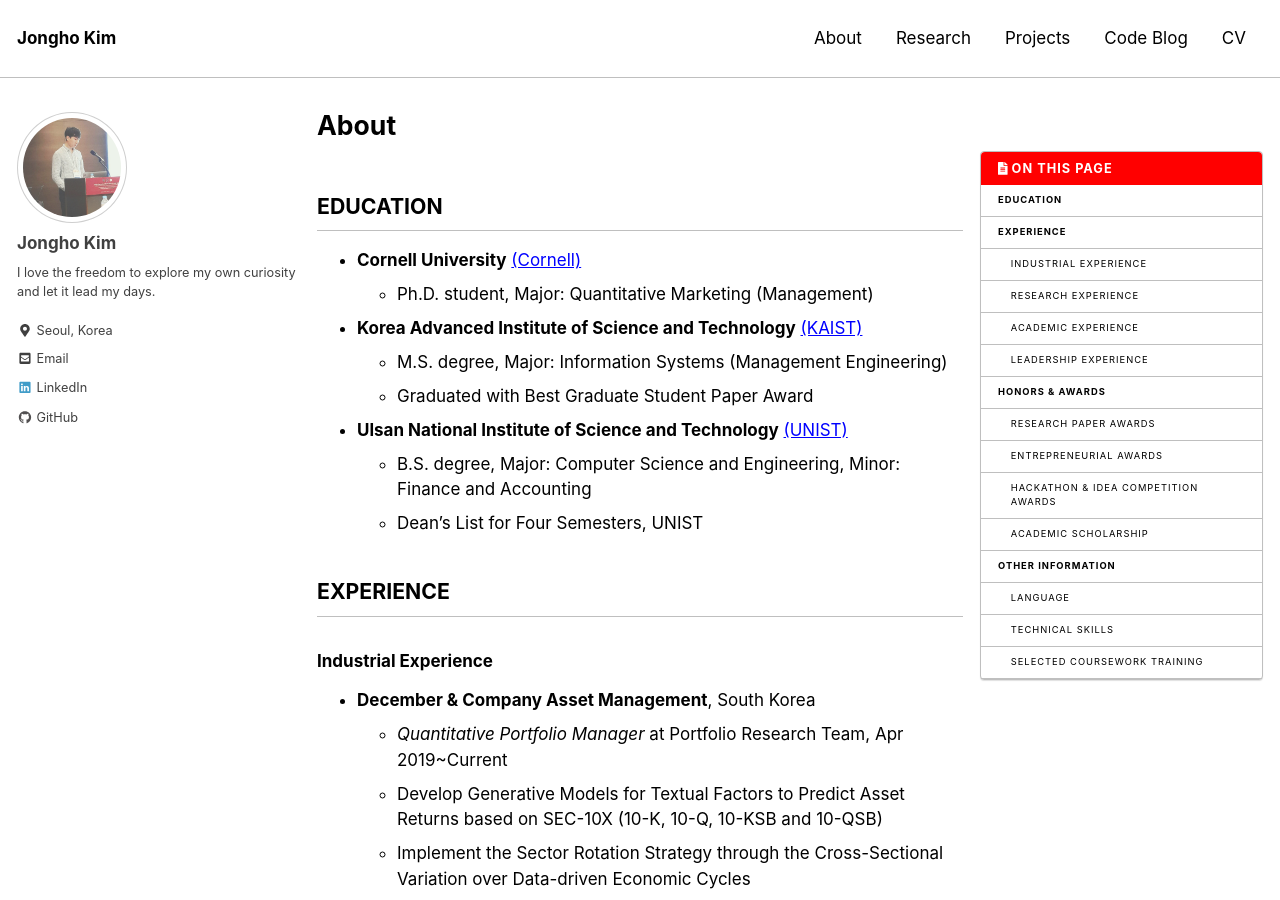
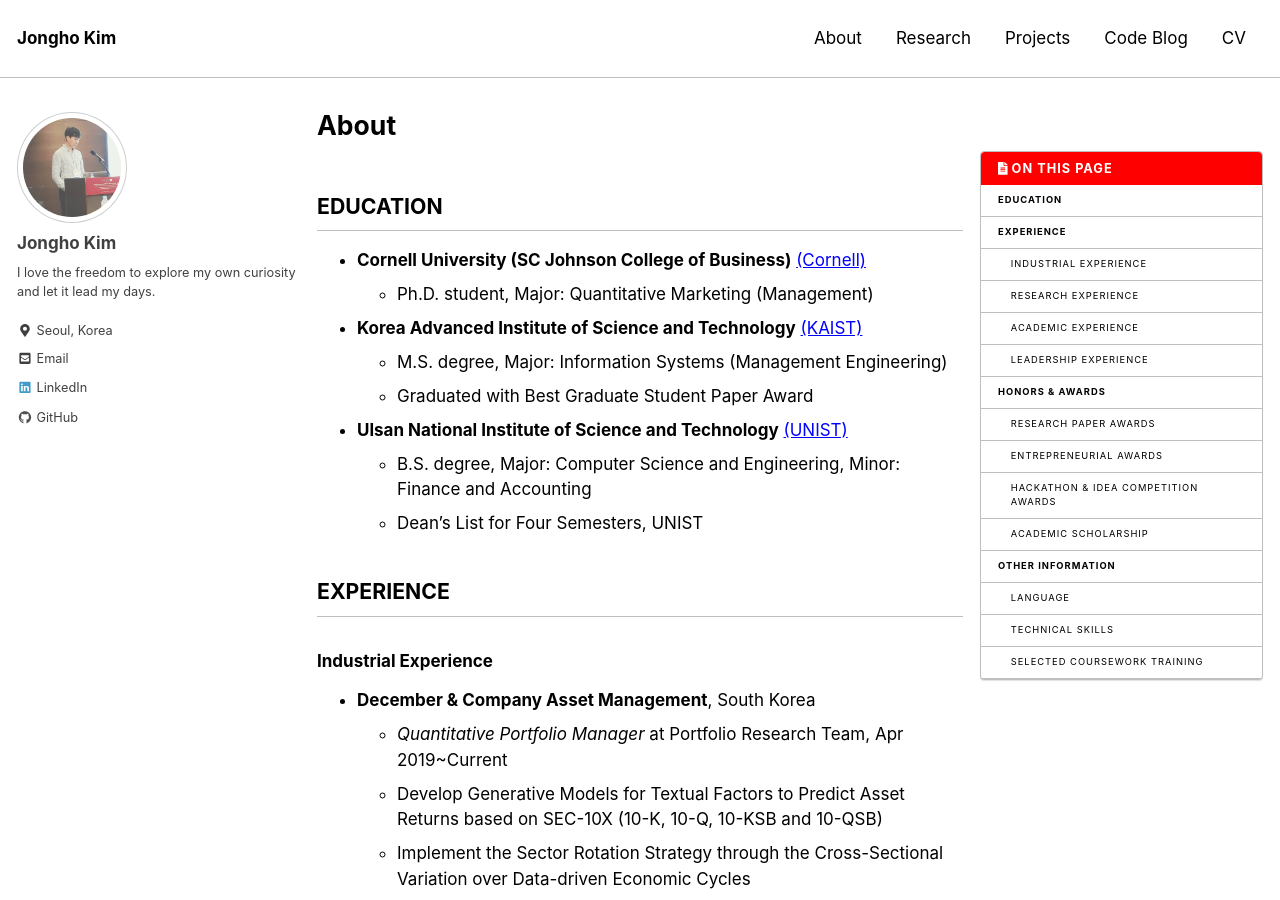
Before and after one commit to jonghkim/jonghkim.github.io, a Jekyll site: the page built from _pages/about.md, in a window 1280 px wide and 900 px high. Built offline with Jekyll 4.4.1, drawn with Linux system fonts in a browser that asks for light colours; nearby versions of some CDN libraries.

Commit message:
edu updated

```diff
--- a/_pages/about.md
+++ b/_pages/about.md
@@ -7,7 +7,7 @@ author_profile: true
 last_modified_at: 2019-03-19
 ---
 ## EDUCATION
-- **Cornell University** [(Cornell)](https://www.johnson.cornell.edu/)
+- **Cornell University (SC Johnson College of Business)** [(Cornell)](https://www.johnson.cornell.edu/)
     - Ph.D. student, Major: Quantitative Marketing (Management)
 - **Korea Advanced Institute of Science and Technology** [(KAIST)](https://www.kaist.ac.kr/)
     - M.S. degree, Major: Information Systems (Management Engineering)
```
